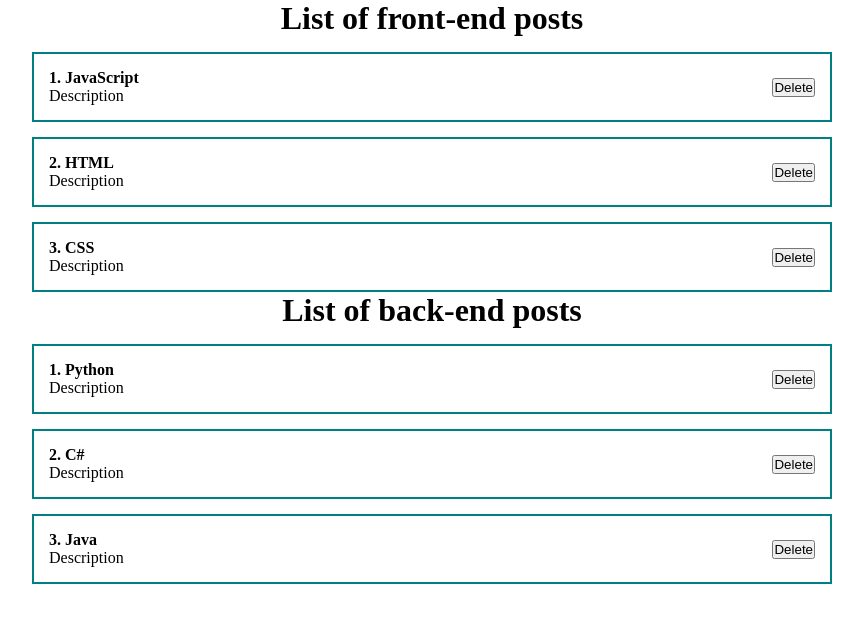
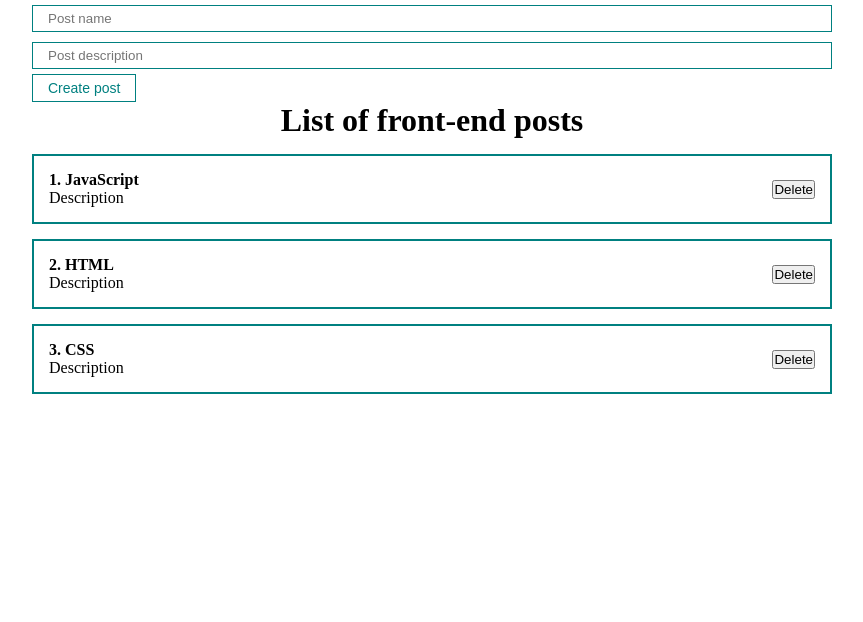
Before and after one commit to MaximEsin/Blog, a React (Create React App) app: page / in a window 1280 px wide. Shown: the top 622 px of the page, without its empty margins (208-1071 px from the left). Built offline with nearby package versions, Linux system fonts and the light colour scheme; the HTML template or start-up script is replaced by a standard one.

Commit message:
Creater first UI components

```diff
--- a/src/App.js
+++ b/src/App.js
@@ -2,6 +2,8 @@
 import PostList from "./components/PostList";
 import "./styles/App.css";
 import { useState } from "react";
+import MyButton from "./components/UI/button/MyButton";
+import MyInput from "./components/UI/input/MyInput";
 
 function App() {
   const [posts, setPosts] = useState([
@@ -10,16 +12,25 @@
     { id: 3, title: "CSS", body: "Description" },
   ]);
 
-  const [posts2, setPosts2] = useState([
-    { id: 1, title: "Python", body: "Description" },
-    { id: 2, title: "C#", body: "Description" },
-    { id: 3, title: "Java", body: "Description" },
-  ]);
+  const [title, setTitle] = useState("");
+
+  const addNewPost = (e) => {
+    e.preventDefault();
+  };
 
   return (
     <div className="App">
+      <form>
+        <MyInput
+          value={title}
+          onChange={(e) => setTitle(e.target.value)}
+          type="text"
+          placeholder="Post name"
+        />
+        <MyInput type="text" placeholder="Post description" />
+        <MyButton onClick={addNewPost}>Create post</MyButton>
+      </form>
       <PostList posts={posts} title={"List of front-end posts"} />
-      <PostList posts={posts2} title={"List of back-end posts"} />
     </div>
   );
 }
--- /dev/null
+++ b/src/components/UI/button/MyButton.jsx
@@ -0,0 +1,12 @@
+import React from "react";
+import classes from "./MyButton.module.css";
+
+const MyButton = ({ children, ...props }) => {
+  return (
+    <button {...props} className={classes.myBtn}>
+      {children}
+    </button>
+  );
+};
+
+export default MyButton;
--- /dev/null
+++ b/src/components/UI/button/MyButton.module.css
@@ -0,0 +1,8 @@
+.myBtn {
+  padding: 5px 15px;
+  color: teal;
+  font-size: 14px;
+  background: transparent;
+  border: 1px solid teal;
+  cursor: pointer;
+}
--- /dev/null
+++ b/src/components/UI/input/MyInput.jsx
@@ -0,0 +1,8 @@
+import React from "react";
+import classes from "./MyInput.module.css";
+
+const MyInput = (props) => {
+  return <input className={classes.myInput} {...props} />;
+};
+
+export default MyInput;
--- /dev/null
+++ b/src/components/UI/input/MyInput.module.css
@@ -0,0 +1,6 @@
+.myInput {
+  width: 100%;
+  padding: 5px 15px;
+  margin: 5px 0;
+  border: 1px solid teal;
+}
```
